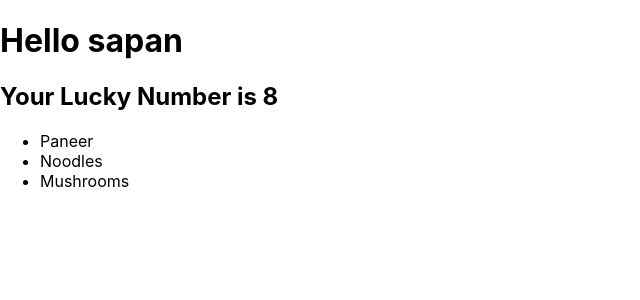
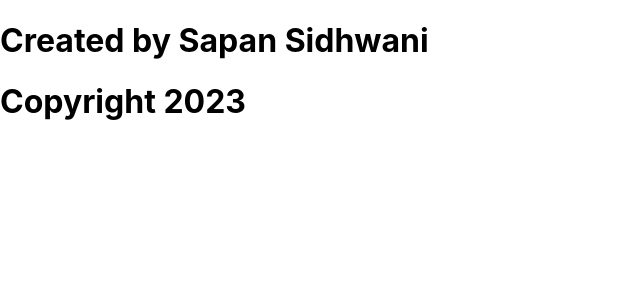
Before and after one commit to SapanSidhwani/intro-to-jsx, a React (Create React App) app: page / in a window 1280 px wide. Shown: the top 300 px of the page, without its empty margins (0-640 px from the left). Built offline with nearby package versions, Linux system fonts and the light colour scheme.

Commit message:
Javascript Expressions in JSX Practice

```diff
--- a/src/App.js
+++ b/src/App.js
@@ -1,17 +1,12 @@
 import './App.css';
 
-const name = "sapan";
-const number = "3";
+const name = "Sapan Sidhwani";
+var currentYear = new Date().getFullYear();
 function App() {
   return (
     <>
-      <h1>Hello {name}</h1>
-      <h2>Your Lucky Number is {Math.floor(Math.random() * 10) + 1}</h2>
-      <ul>
-        <li>Paneer</li>
-        <li>Noodles</li>
-        <li>Mushrooms</li>
-      </ul>
+      <h1>Created by {name}</h1>
+      <h1>Copyright {currentYear}</h1>
     </>
   );
 }
```
